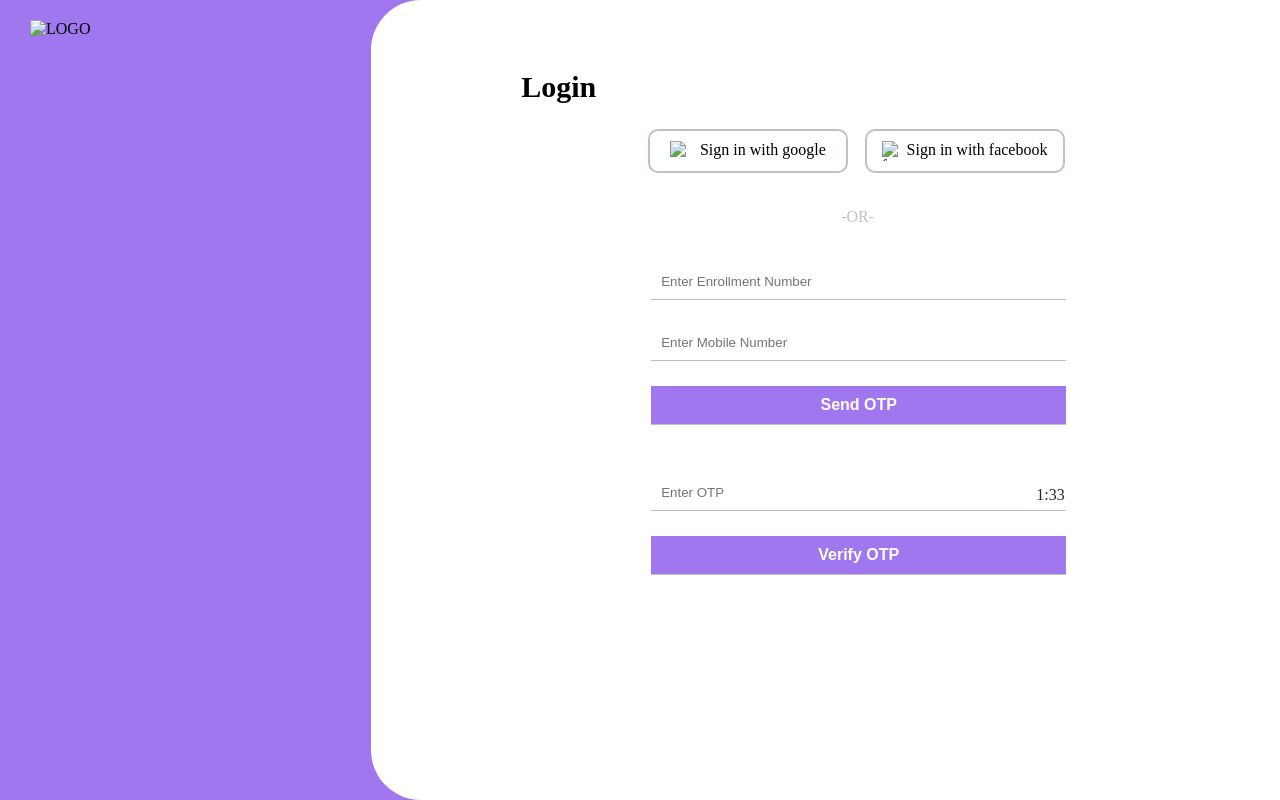
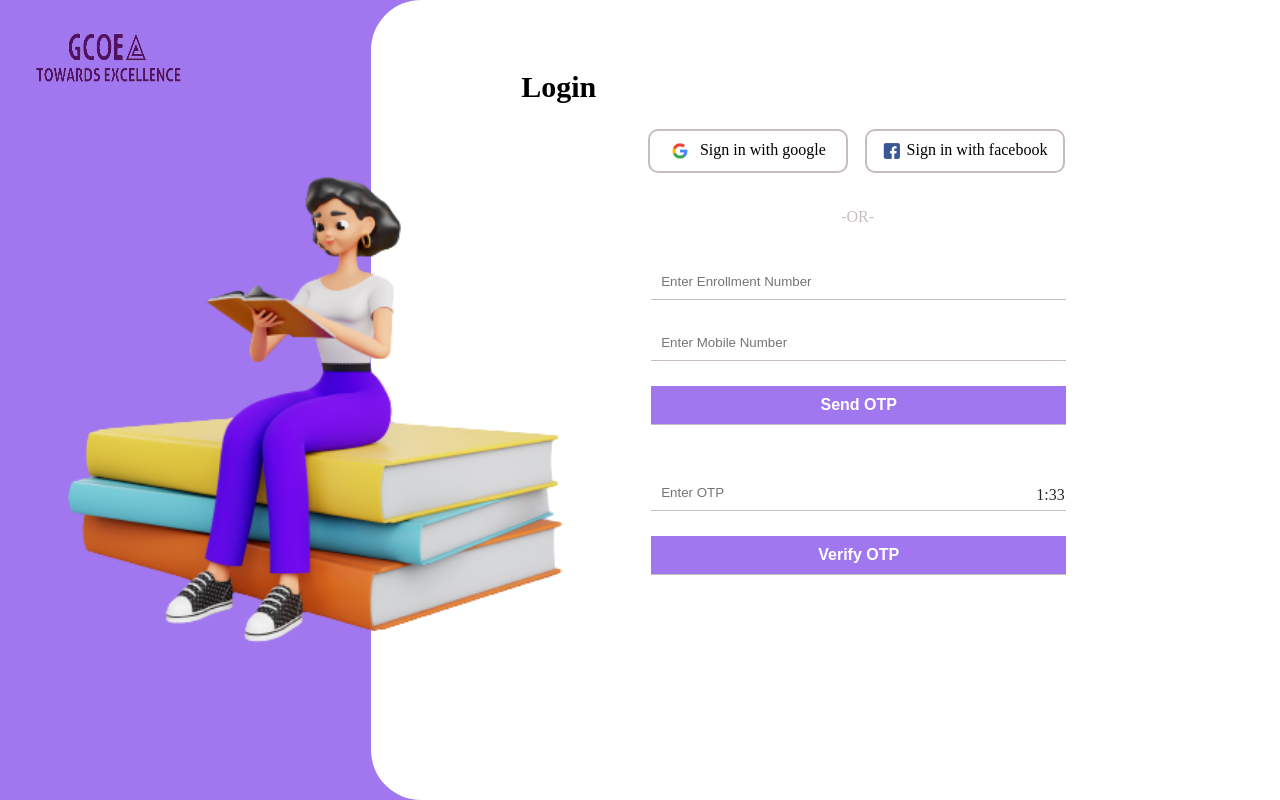
Before and after one commit to JaydeepGedam/LoginForm, a plain HTML site: page index.html in a window 1280 px wide. Drawn offline with Linux system fonts and the light colour scheme.

Commit message:
corrected image links

```diff
--- a/index.html
+++ b/index.html
@@ -8,17 +8,17 @@
 </head>
 <body>
     <div class="container1">
-        <img src="logo.png" alt="LOGO">
+        <img src="./imgs/logo.png" alt="LOGO">
     </div>
     <div class="container2">
         <p class="login">Login</p>
         <div class="loginopt">
             <div class="google options">
-                <img src="glogo.png" class="login-logo" alt="google logo">
+                <img src="./imgs/glogo.png" class="login-logo" alt="google logo">
                 <p>Sign in with google</p>
             </div>
             <div class="fb options">
-                <img src="flogo.png" class="login-logo" alt="facebook logo">
+                <img src="./imgs/flogo.png" class="login-logo" alt="facebook logo">
                 <p>Sign in with facebook</p>
             </div>
         </div>
@@ -32,6 +32,5 @@
             <input type="button" value="Verify OTP" id="verifybtn">
         </div>
     </div>
-    <img src="girl.png" class="girl" alt="girl">
-</body>
+    <img src="./imgs/girl.png" class="girl" alt="girl"></body>
 </html>
```
